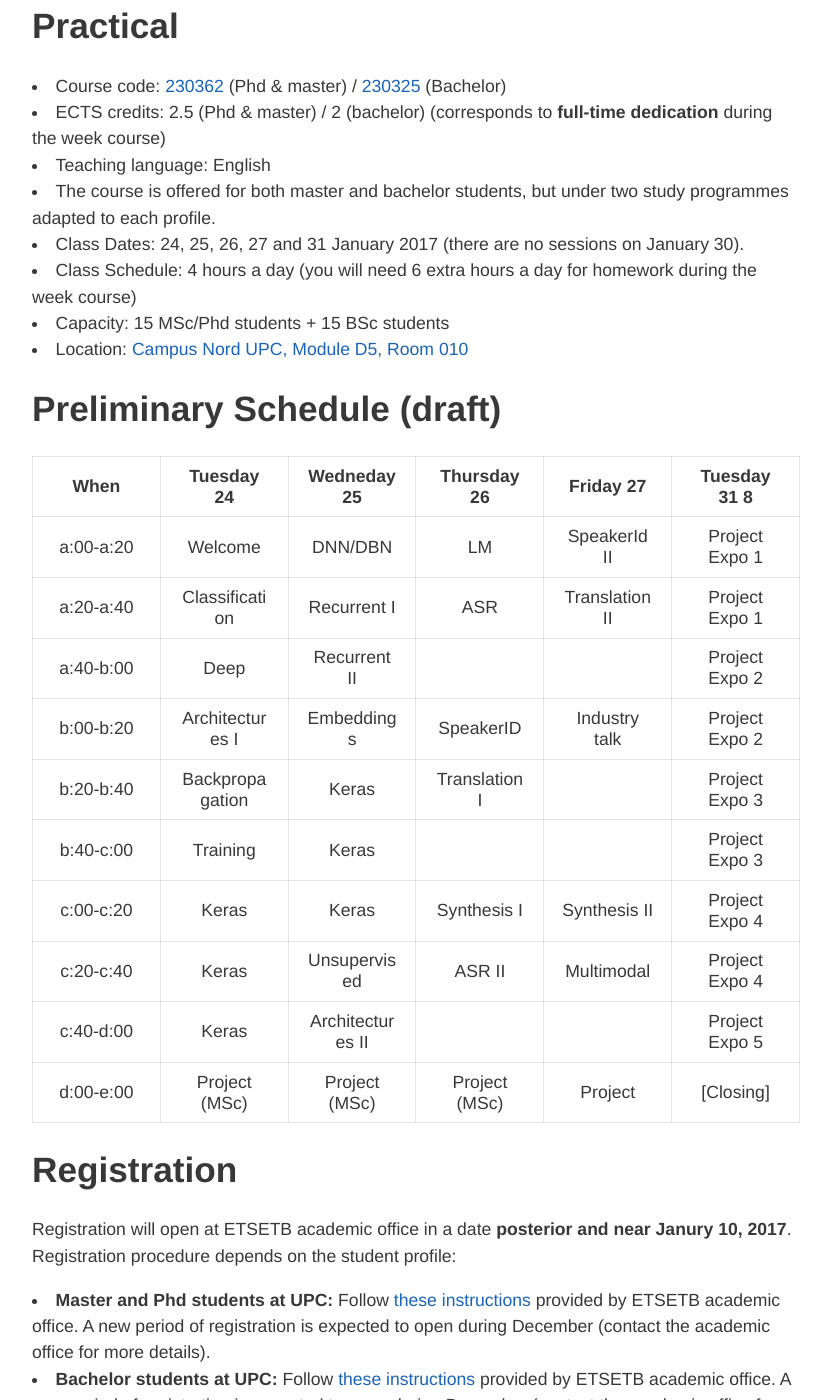
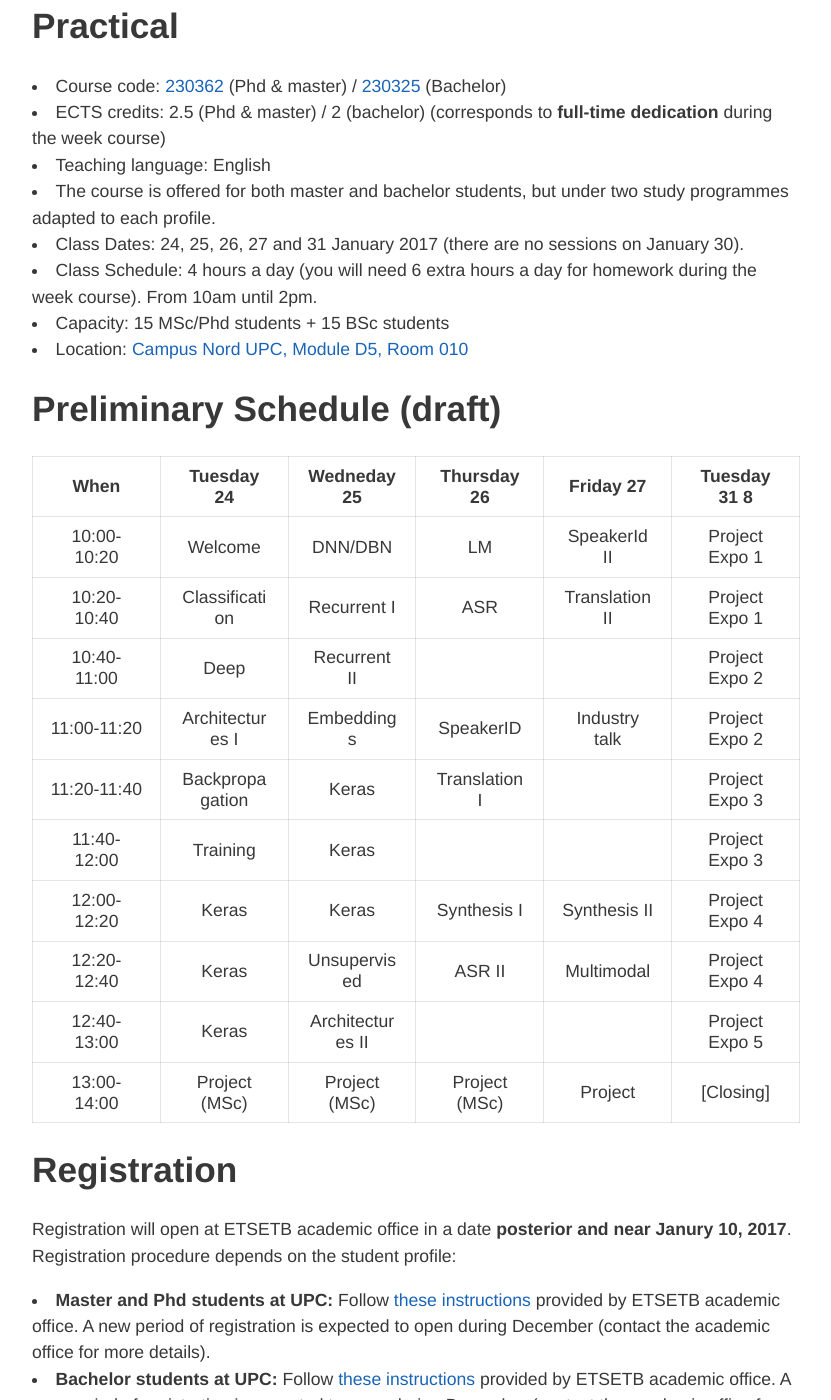
Before and after one commit to telecombcn-dl/2017-dlsl, a Jekyll site: the page built from index.md, in a window 1280 px wide and 1400 px high, scrolled down 1976 px. Shown: the whole window, without its empty margins (224-1055 px from the left). Built offline with Jekyll 4.4.1, drawn with Linux system fonts in a browser that asks for light colours; nearby versions of some CDN libraries; our own code applies the rules of GitHub Pages for plain Markdown files.

Commit message:
Final schedule announced: 10am until 2pm

```diff
--- a/index.md
+++ b/index.md
@@ -63,7 +63,7 @@ Abstract: Deep learning has revolutionized the traditional machine learning pipe
 * Teaching language: English
 * The course is offered for both master and bachelor students, but under two study programmes adapted to each profile.
 * Class Dates: 24, 25, 26, 27 and 31 January 2017 (there are no sessions on January 30).
-* Class Schedule: 4 hours a day (you will need 6 extra hours a day for homework during the week course)
+* Class Schedule: 4 hours a day (you will need 6 extra hours a day for homework during the week course). From 10am until 2pm.
 * Capacity: 15 MSc/Phd students + 15 BSc students
 * Location: [Campus Nord UPC, Module D5, Room 010](https://imatge.upc.edu/web/contact)
 
@@ -71,16 +71,16 @@ Abstract: Deep learning has revolutionized the traditional machine learning pipe
 
 | When       | Tuesday 24            | Wedneday 25       | Thursday 26        | Friday 27         | Tuesday 31 8                 |
 |:----------:|:---------------------:|:-----------------:|:------------------:|:-----------------:|:------------------------:|
-| a:00-a:20  | Welcome               | DNN/DBN           | LM                 | SpeakerId II      | Project Expo 1            |
-| a:20-a:40  | Classification        | Recurrent I       | ASR                | Translation II    | Project Expo 1            |
-| a:40-b:00  | Deep                  | Recurrent II      |                    |                   | Project Expo 2            |
-| b:00-b:20  | Architectures I       | Embeddings        | SpeakerID          | Industry talk     | Project Expo 2           |
-| b:20-b:40  | Backpropagation       | Keras             | Translation I      |                   | Project Expo 3           |
-| b:40-c:00  | Training              | Keras             |                    |                   | Project Expo 3           |
-| c:00-c:20  | Keras                 | Keras             | Synthesis I        | Synthesis II      | Project Expo 4         |
-| c:20-c:40  | Keras                 | Unsupervised      | ASR II             | Multimodal        | Project Expo 4           |
-| c:40-d:00  | Keras                 | Architectures II  |                    |                   | Project Expo 5               |
-| d:00-e:00  | Project (MSc)         | Project (MSc)     | Project (MSc)      | Project           | [Closing]            |
+| 10:00-10:20  | Welcome               | DNN/DBN           | LM                 | SpeakerId II      | Project Expo 1            |
+| 10:20-10:40  | Classification        | Recurrent I       | ASR                | Translation II    | Project Expo 1            |
+| 10:40-11:00  | Deep                  | Recurrent II      |                    |                   | Project Expo 2            |
+| 11:00-11:20  | Architectures I       | Embeddings        | SpeakerID          | Industry talk     | Project Expo 2           |
+| 11:20-11:40  | Backpropagation       | Keras             | Translation I      |                   | Project Expo 3           |
+| 11:40-12:00  | Training              | Keras             |                    |                   | Project Expo 3           |
+| 12:00-12:20  | Keras                 | Keras             | Synthesis I        | Synthesis II      | Project Expo 4         |
+| 12:20-12:40  | Keras                 | Unsupervised      | ASR II             | Multimodal        | Project Expo 4           |
+| 12:40-13:00  | Keras                 | Architectures II  |                    |                   | Project Expo 5               |
+| 13:00-14:00  | Project (MSc)         | Project (MSc)     | Project (MSc)      | Project           | [Closing]            |
 
 ## Registration
 Registration will open at ETSETB academic office in a date **posterior and near Janury 10, 2017**.
```
